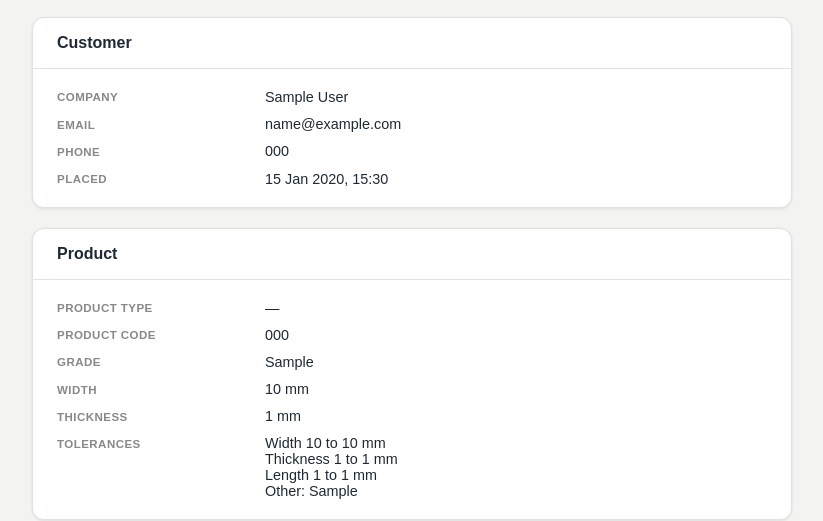
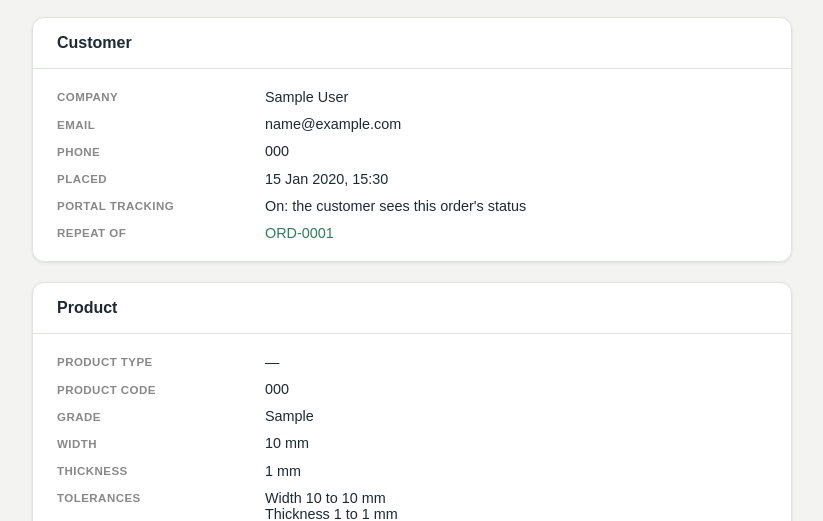
Before and after one commit to Mohini-vashisth/inventory-, a Django app: page /orders/1/ in a window 1280 px wide. Shown: the part 271-792 px from the top of the page, without its empty margins (228-1051 px from the left). Run offline with Django 4.2, Linux system fonts and the light colour scheme; a user stored in the database is signed in; data comes from the database, SQL or seed files in the repository; tables that the repository leaves empty hold one stand-in row (values such as "Sample post"); data that the repository does not hold is empty; some libraries are stand-ins or nearby versions.

Commit message:
Company portal: a permanent link per company with its current and past orders, Order again, per-order tracking, installable as an app

```diff
--- a/inventory/materials/forms.py
+++ b/inventory/materials/forms.py
@@ -302,6 +302,7 @@ class OrderEditForm(DeliveryDetailsMixin, forms.ModelForm):
             'product_code', 'product_type', 'grade', 'width', 'thickness', 'mill_make', 'mechanical_properties',
             'drawing_dimensions', 'drawing_file', *_TOLERANCE_FIELDS, 'other_tolerances', 'processes', 'end_usage',
             'quantity', 'delivery_form', 'frequency', *_DELIVERY_FIELDS, 'delivery_date', 'notes', 'purchase_order',
+            'customer_can_track',
         ]
         widgets = {
             **_TOLERANCE_WIDGETS, **_DELIVERY_WIDGETS,
--- a/inventory/materials/urls.py
+++ b/inventory/materials/urls.py
@@ -1,5 +1,5 @@
 from django.urls import path
-from .views import auth, finance, gate_entry, media, orders, picking, production, queries, quotations, whatsapp
+from .views import portal, auth, finance, gate_entry, media, orders, picking, production, queries, quotations, whatsapp
 
 urlpatterns = [
     path("", auth.welcome, name="home"),
@@ -60,6 +60,12 @@ urlpatterns = [
     # machine — see CLAUDE.md.
     path('webhooks/whatsapp/', whatsapp.whatsapp_webhook, name='whatsapp_webhook'),
     path('orders/', orders.order_dashboard, name='order_dashboard'),
+    path('portal/sw.js', portal.portal_service_worker, name='portal_service_worker'),
+    path('portal/icon-<int:size>.png', portal.portal_icon, name='portal_icon'),
+    path('portal/<uuid:token>/', portal.portal_home, name='portal_home'),
+    path('portal/<uuid:token>/manifest.webmanifest', portal.portal_manifest, name='portal_manifest'),
+    path('portal/<uuid:token>/reorder/<int:order_pk>/', portal.portal_reorder, name='portal_reorder'),
+    path('orders/company/<int:pk>/reset-portal-link/', orders.reset_portal_link, name='reset_portal_link'),
     path('orders/send-form/', orders.send_order_form, name='send_order_form'),
     path('orders/customer-autocomplete/', orders.customer_autocomplete, name='customer_autocomplete'),
     path('orders/<int:pk>/', orders.order_detail, name='order_detail'),
--- a/inventory/materials/views/orders.py
+++ b/inventory/materials/views/orders.py
@@ -34,7 +34,7 @@ def _clean_phone(value):
     return '' if value.replace(' ', '') == '+91' else value
 
 
-def _send_order_confirmation_email(order):
+def _send_order_confirmation_email(order, base_url=''):
     """Emails the customer that staff have confirmed their order, with what was ordered:
     product type, grade, width x thickness, quantity, product code and delivery details.
     Returns 'sent', 'no_email' (nothing on file for the customer), 'not_configured' (no
@@ -59,6 +59,8 @@ def _send_order_confirmation_email(order):
     if order.drawing_file:
         lines.append("  Drawing: received")
     contact = ' or '.join(part for part in (settings.COMPANY_PHONE, settings.COMPANY_EMAIL) if part)
+    portal = (f"Your orders are always here, and you can place a repeat order from the same page:\n"
+              f"{base_url}{reverse('portal_home', args=[customer.portal_token])}\n\n") if base_url else ''
     try:
         email = EmailMessage(
             subject=f"Order confirmed — {settings.COMPANY_NAME}",
@@ -67,6 +69,7 @@ def _send_order_confirmation_email(order):
                 f"Your order has been confirmed. Production will start shortly.\n\n"
                 f"Order details:\n" + '\n'.join(lines) + "\n\n"
                 "A summary of your order is attached.\n\n"
+                + portal
                 + (f"If anything needs correcting, please contact us at {contact}.\n\n" if contact else '')
                 + f"Regards,\n{settings.COMPANY_NAME}"
             ),
@@ -243,6 +246,17 @@ def order_edit(request, pk):
 
 @staff_required
 @require_POST
+def reset_portal_link(request, pk):
+    """Gives a company a new portal link; the old one stops working at once (use it if a link was shared by mistake)."""
+    customer = get_object_or_404(Customer, pk=pk)
+    customer.portal_token = uuid.uuid4()
+    customer.save(update_fields=['portal_token'])
+    messages.success(request, f"{customer.name} has a new portal link. The old one no longer works.")
+    return redirect('order_dashboard')
+
+
+@staff_required
+@require_POST
 def send_order_form(request):
     """'Send Form to Them' on the Orders dashboard: emails the customer the order-form link on its own, with no
     quotation (some orders come without one). The form then asks for the whole order (product, grade, size)
@@ -309,7 +323,7 @@ def order_confirm(request, pk):
     order.status = 'confirmed'
     order.save(update_fields=['status'])
     messages.success(request, f"ORD-{order.order_no:04d} confirmed.")
-    emailed = _send_order_confirmation_email(order)
+    emailed = _send_order_confirmation_email(order, base_url=_public_quote_base_url(request))
     if emailed == 'sent':
         messages.success(request, f"Confirmation email sent to {order.customer.email}.")
     elif emailed == 'no_email':
--- /dev/null
+++ b/inventory/materials/views/portal.py
@@ -0,0 +1,151 @@
+"""The company portal: one permanent link per company that has ordered. It shows that company's current and past
+orders (a customer follows an order's status only where staff switched tracking on) and lets it repeat an earlier
+order, changing only the quantity and the delivery date. A repeat arrives as a pending order for staff to confirm.
+There is no way to order a new product here: a new product starts with a query.
+
+Public like the quote form (reached through the Funnel path /portal), so the unguessable link is the only credential,
+the pages load nothing from /static, and a company can only ever see its own orders."""
+
+import datetime
+import json
+import os
+
+from django import forms
+from django.conf import settings
+from django.core.files.base import ContentFile
+from django.http import FileResponse, Http404, HttpResponse
+from django.shortcuts import get_object_or_404, render
+from django.urls import reverse
+from django.views.decorators.http import require_GET
+
+from ..models import Customer, Order
+
+CURRENT = ('pending', 'confirmed', 'in_production')
+
+# What a customer is told about an order whose tracking staff switched on.
+TRACKED_STATUS = {
+    'pending': 'Received. We will confirm it soon.',
+    'confirmed': 'Confirmed',
+    'in_production': 'In production',
+    'completed': 'Completed',
+    'cancelled': 'Cancelled',
+}
+
+# Copied from the earlier order when it is repeated; the quantity and delivery date are asked, nothing else changes.
+REORDER_COPIED = [
+    'product_code', 'product_type', 'grade', 'width', 'thickness', 'mill_make', 'mechanical_properties', 'processes',
+    'end_usage', 'delivery_form', 'bar_length', 'length_tol_from', 'length_tol_to', 'coil_weight', 'frequency',
+    'notes', 'drawing_dimensions', 'width_tol_from', 'width_tol_to', 'thickness_tol_from', 'thickness_tol_to',
+    'other_tolerances',
+]
+
+
+def _company(token):
+    """The company behind a portal link; a link whose company has never ordered (or was reset) is simply not found."""
+    customer = get_object_or_404(Customer, portal_token=token)
+    if not customer.orders.exists():
+        raise Http404
+    return customer
+
+
+def _card(order):
+    """What the portal shows for one order."""
+    return {
+        'order': order,
+        'title': order.spec_text() or 'Order',
+        'status': TRACKED_STATUS.get(order.status, '') if order.customer_can_track else '',
+        'can_repeat': order.status != 'cancelled',
+    }
+
+
+def portal_home(request, token):
+    customer = _company(token)
+    orders = list(customer.orders.select_related('product_code__product_type', 'product_type').order_by('-created_at'))
+    return render(request, 'materials/portal_home.html', {
+        'customer': customer,
+        'token': token,
+        'company_phone': settings.COMPANY_PHONE,
+        'current': [_card(o) for o in orders if o.status in CURRENT],
+        'past': [_card(o) for o in orders if o.status == 'completed'],
+    })
+
+
+class ReorderForm(forms.Form):
+    quantity = forms.DecimalField(max_digits=12, decimal_places=3, min_value=0.001)
+    delivery_date = forms.DateField(required=False, widget=forms.DateInput(attrs={'type': 'date'}))
+
+    def clean_delivery_date(self):
+        date = self.cleaned_data['delivery_date']
+        if date and date < datetime.date.today():
+            raise forms.ValidationError("The delivery date can't be in the past.")
+        return date
+
+
+def _repeat(source, quantity, delivery_date):
+    """A new pending order that repeats `source` with a new quantity and delivery date."""
+    order = Order(customer=source.customer, status='pending', quantity=quantity, delivery_date=delivery_date,
+                  reordered_from=source, **{name: getattr(source, name) for name in REORDER_COPIED})
+    order.save()
+    if source.drawing_file:   # the drawing travels with the repeat; a missing file just means none is attached
+        try:
+            with source.drawing_file.open('rb') as handle:
+                order.drawing_file.save(os.path.basename(source.drawing_file.name), ContentFile(handle.read()), save=True)
+        except OSError:
+            pass
+    return order
+
+
+def portal_reorder(request, token, order_pk):
+    customer = _company(token)
+    source = get_object_or_404(customer.orders.select_related('product_code__product_type', 'product_type'), pk=order_pk)
+    if source.status == 'cancelled':
+        raise Http404
+    form = ReorderForm(request.POST or None, initial={'quantity': source.quantity})
+    if request.method == 'POST' and form.is_valid():
+        _repeat(source, form.cleaned_data['quantity'], form.cleaned_data['delivery_date'])
+        return render(request, 'materials/portal_reordered.html', {'customer': customer, 'token': token})
+    return render(request, 'materials/portal_reorder.html', {
+        'customer': customer, 'token': token, 'source': source, 'title': source.spec_text() or 'Order', 'form': form,
+        'details': [line for line in (source.delivery_detail_text(), *source.tolerance_lines()) if line],
+    })
+
+
+@require_GET
+def portal_manifest(request, token):
+    """Makes the portal installable as an app on a phone or computer, one per company."""
+    customer = _company(token)
+    start = reverse('portal_home', args=[token])
+    manifest = {
+        'name': f"{customer.name} · {settings.COMPANY_NAME}",
+        'short_name': settings.COMPANY_NAME,
+        'id': start,
+        'start_url': start,
+        'scope': start,
+        'display': 'standalone',
+        'background_color': '#f3f4f2',
+        'theme_color': '#2f7d5b',
+        'icons': [
+            {'src': reverse('portal_icon', args=[192]), 'sizes': '192x192', 'type': 'image/png'},
+            {'src': reverse('portal_icon', args=[512]), 'sizes': '512x512', 'type': 'image/png'},
+        ],
+    }
+    return HttpResponse(json.dumps(manifest), content_type='application/manifest+json')
+
+
+@require_GET
+def portal_icon(request, size):
+    path = os.path.join(settings.BASE_DIR, 'materials', 'static', 'materials', f'portal-icon-{size}.png')
+    if not os.path.exists(path):
+        raise Http404
+    response = FileResponse(open(path, 'rb'), content_type='image/png')
+    response['Cache-Control'] = 'public, max-age=86400'
+    return response
+
+
+@require_GET
+def portal_service_worker(request):
+    """A browser only offers to install a web app that has a service worker. This one caches nothing (an order
+    list must always be fresh and is private), it just passes every request through."""
+    response = HttpResponse("self.addEventListener('fetch', function () {});\n", content_type='application/javascript')
+    response['Cache-Control'] = 'no-cache'
+    return response
--- a/inventory/templates/materials/_order_edit_form.html
+++ b/inventory/templates/materials/_order_edit_form.html
@@ -3,6 +3,7 @@
   .eg .wide { grid-column: 1 / -1; }
   .eg label { display: block; font-size: 0.72rem; font-weight: 600; text-transform: uppercase; letter-spacing: 0.04em; color: #888; margin-bottom: 0.25rem; }
   .eg input, .eg select, .eg textarea { width: 100%; }
+  .eg input[type="checkbox"] { width: auto; margin-right: 0.4rem; }
   .eg .errorlist { list-style: none; padding: 0; margin: 0.25rem 0 0; color: #b91c1c; font-size: 0.8rem; }
   .esec { font-size: 0.8rem; font-weight: 700; margin: 1.1rem 0 0.5rem; color: #374151; }
   .enote { font-size: 0.85rem; color: #b45309; margin-bottom: 0.9rem; }
@@ -49,6 +50,7 @@
         <div>{{ form.end_usage.label_tag }}{{ form.end_usage }}{{ form.end_usage.errors }}</div>
         <div>{{ form.notes.label_tag }}{{ form.notes }}{{ form.notes.errors }}</div>
         <div class="wide">{{ form.purchase_order.label_tag }}{{ form.purchase_order }}{{ form.purchase_order.errors }}</div>
+        <div class="wide"><label style="text-transform:none; letter-spacing:0; font-size:0.9rem;">{{ form.customer_can_track }} Customer can follow this order's status in their portal</label></div>
       </div>
       <datalist id="grade-options">{% for grade in grade_options %}<option value="{{ grade }}">{% endfor %}</datalist>
       <div class="submit-row" style="margin-top:1.2rem;">
--- a/inventory/templates/materials/order_detail.html
+++ b/inventory/templates/materials/order_detail.html
@@ -92,6 +92,8 @@
         <dt>Email</dt><dd>{{ order.customer.email|default:"—" }}</dd>
         <dt>Phone</dt><dd>{{ order.customer.phone|default:"—" }}</dd>
         <dt>Placed</dt><dd>{{ order.created_at|date:"d M Y, H:i" }}</dd>
+        <dt>Portal tracking</dt><dd>{% if order.customer_can_track %}On: the customer sees this order's status{% else %}Off{% endif %}</dd>
+        {% if order.reordered_from_id %}<dt>Repeat of</dt><dd><a class="link" href="{% url 'order_detail' order.reordered_from_id %}">ORD-{{ order.reordered_from.order_no|stringformat:"04d" }}</a></dd>{% endif %}
         {% if order.source_query %}
         <dt>From query</dt><dd><a class="link" href="{% url 'query_detail' order.source_query.pk %}">{{ order.source_query.company_name|default:order.source_query.contact_phone }}</a></dd>
         {% endif %}
--- a/inventory/templates/materials/quote_submitted.html
+++ b/inventory/templates/materials/quote_submitted.html
@@ -22,5 +22,6 @@
     Thank you, <span class="company">{{ customer.name }}</span>.<br>
     Your order has been received. Production will start shortly.
   </p>
+  <p style="margin-top:1rem;"><a href="{% url 'portal_home' customer.portal_token %}" style="color:#2f7d5b; font-weight:600;">See all your orders and order again →</a></p>
 </div>
 {% endblock %}
```
Also changed, not shown: CLAUDE.md (+10 -0 lines), inventory/materials/models.py (+7 -0 lines), inventory/materials/tests/test_auth.py (+5 -0 lines), inventory/materials/tests/test_portal.py (added, +119 -0 lines), inventory/materials/tests/test_templates.py (+5 -1 lines), inventory/templates/materials/order_dashboard.html (+11 -0 lines), inventory/templates/materials/portal_home.html (added, +78 -0 lines), inventory/templates/materials/portal_reorder.html (added, +39 -0 lines), inventory/templates/materials/portal_reordered.html (added, +21 -0 lines), inventory/materials/migrations/0070_company_portal.py (added).
